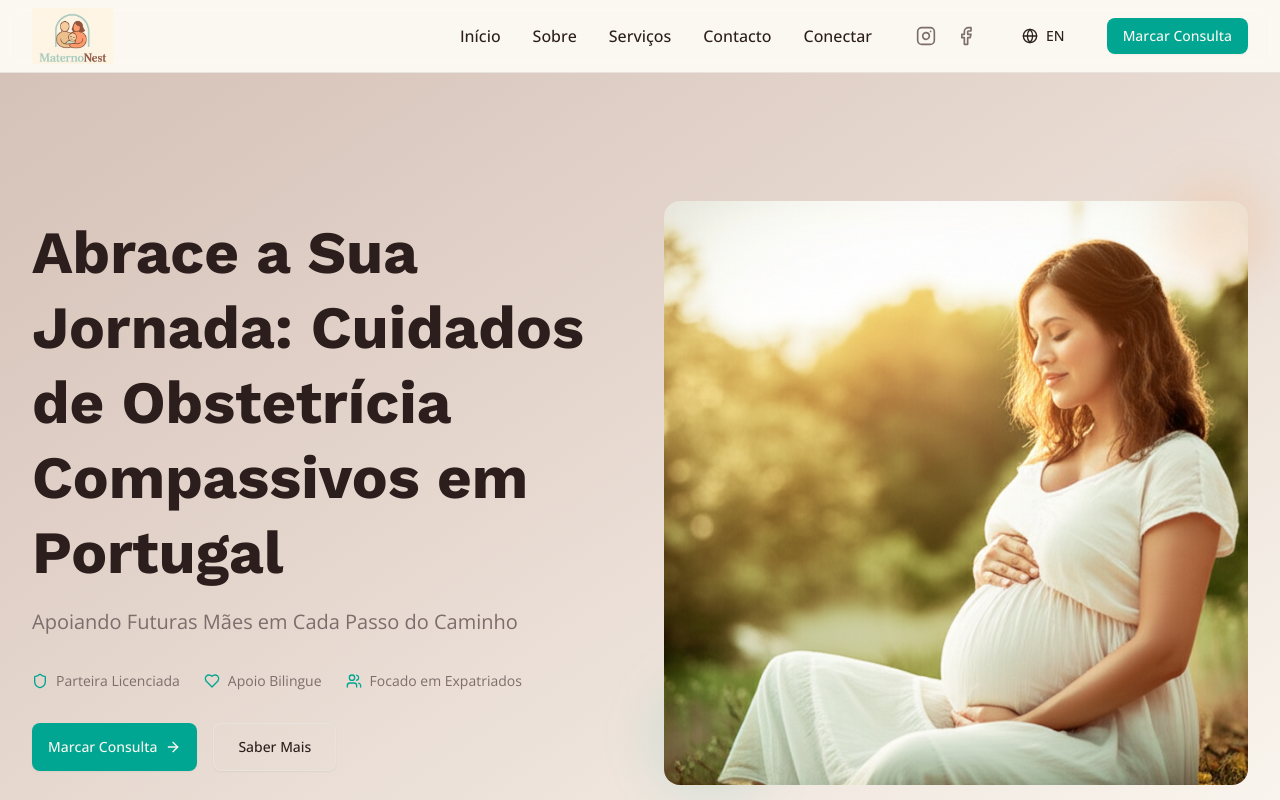
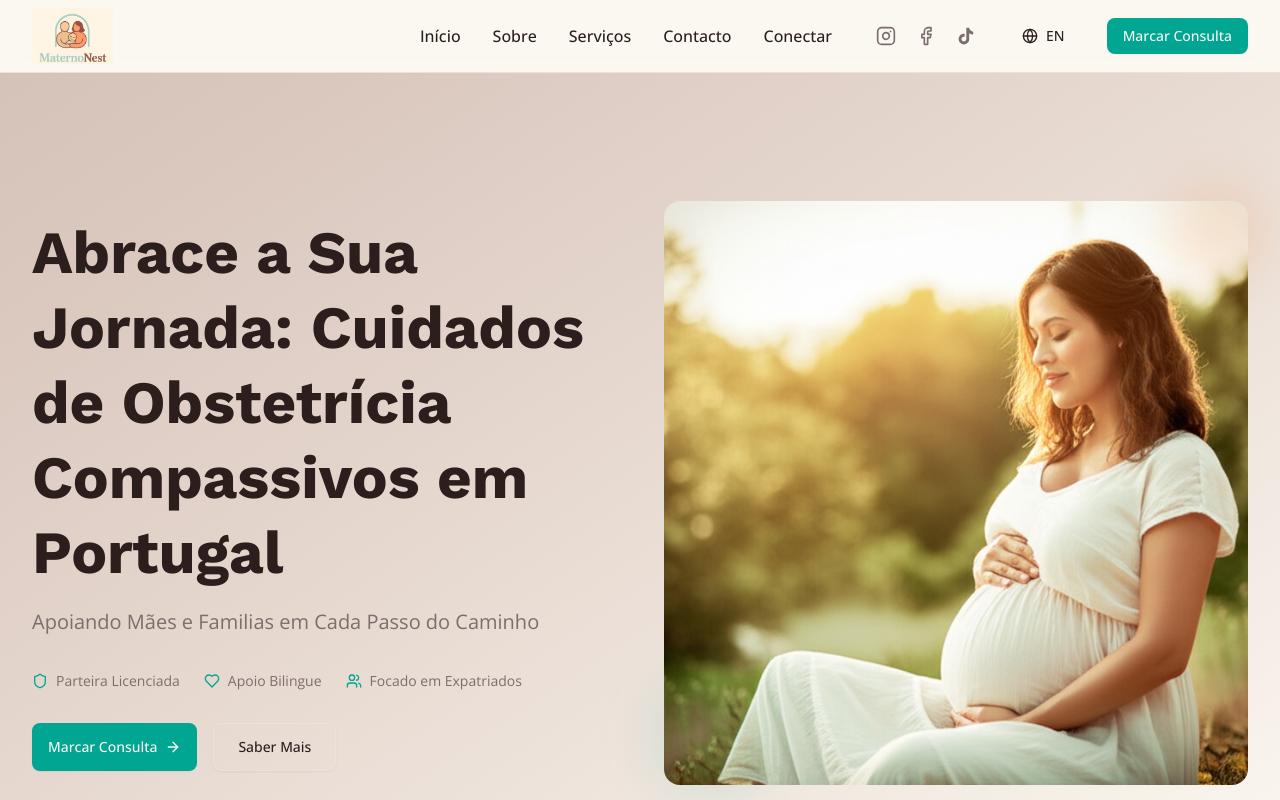
Before and after one commit to filipedanielsilva-pixel/MaternoNest, a Next.js app: page / in a window 1280 px wide. Shown: the top 800 px of the page. Built offline with nearby package versions, Linux system fonts and the light colour scheme.

Commit message:
fix: update translations and add TikTok to navigation menu
Correct Portuguese and English texts and add TikTok icon to megamenu.

#VERCEL_SKIP

Co-authored-by: null <226555066+filipedanielsilva-pixel@users.noreply.github.com>

```diff
--- a/components/navigation.tsx
+++ b/components/navigation.tsx
@@ -8,6 +8,14 @@ import { LanguageToggle } from "@/components/language-toggle"
 import { useLocale } from "@/hooks/use-locale"
 import { translations } from "@/lib/i18n"
 import { Menu, X, Instagram, Facebook } from "lucide-react"
+
+function TikTokIcon({ className }: { className?: string }) {
+  return (
+    <svg viewBox="0 0 24 24" fill="currentColor" className={className} xmlns="http://www.w3.org/2000/svg">
+      <path d="M19.59 6.69a4.83 4.83 0 0 1-3.77-4.25V2h-3.45v13.67a2.89 2.89 0 0 1-5.2 1.74 2.89 2.89 0 0 1 2.31-4.64 2.93 2.93 0 0 1 .88.13V9.4a6.84 6.84 0 0 0-1-.05A6.33 6.33 0 0 0 5 20.1a6.34 6.34 0 0 0 10.86-4.43v-7a8.16 8.16 0 0 0 4.77 1.52v-3.4a4.85 4.85 0 0 1-1-.1z" />
+    </svg>
+  )
+}
 
 export function Navigation() {
   const [isOpen, setIsOpen] = useState(false)
@@ -49,7 +57,7 @@ export function Navigation() {
 
             <div className="flex items-center gap-3 ml-2">
               <a
-                href="https://instagram.com/maternonest"
+                href="https://www.instagram.com/stories/thematernonest/"
                 target="_blank"
                 rel="noopener noreferrer"
                 className="text-muted-foreground hover:text-primary transition-colors p-1"
@@ -58,13 +66,22 @@ export function Navigation() {
                 <Instagram className="h-5 w-5" />
               </a>
               <a
-                href="https://facebook.com/maternonest"
+                href="https://www.facebook.com/profile.php?id=61575833467440"
                 target="_blank"
                 rel="noopener noreferrer"
                 className="text-muted-foreground hover:text-primary transition-colors p-1"
                 aria-label="Follow us on Facebook"
               >
                 <Facebook className="h-5 w-5" />
+              </a>
+              <a
+                href="https://www.tiktok.com/@thematernonest"
+                target="_blank"
+                rel="noopener noreferrer"
+                className="text-muted-foreground hover:text-primary transition-colors p-1"
+                aria-label="Follow us on TikTok"
+              >
+                <TikTokIcon className="h-5 w-5" />
               </a>
             </div>
 
@@ -131,7 +148,7 @@ export function Navigation() {
 
               <div className="flex items-center gap-6 py-4 px-2">
                 <a
-                  href="https://instagram.com/maternonest"
+                  href="https://www.instagram.com/stories/thematernonest/"
                   target="_blank"
                   rel="noopener noreferrer"
                   className="text-muted-foreground hover:text-primary transition-colors p-2 min-h-[44px] min-w-[44px] flex items-center justify-center"
@@ -140,13 +157,22 @@ export function Navigation() {
                   <Instagram className="h-6 w-6" />
                 </a>
                 <a
-                  href="https://facebook.com/maternonest"
+                  href="https://www.facebook.com/profile.php?id=61575833467440"
                   target="_blank"
                   rel="noopener noreferrer"
                   className="text-muted-foreground hover:text-primary transition-colors p-2 min-h-[44px] min-w-[44px] flex items-center justify-center"
                   aria-label="Follow us on Facebook"
                 >
                   <Facebook className="h-6 w-6" />
+                </a>
+                <a
+                  href="https://www.tiktok.com/@thematernonest"
+                  target="_blank"
+                  rel="noopener noreferrer"
+                  className="text-muted-foreground hover:text-primary transition-colors p-2 min-h-[44px] min-w-[44px] flex items-center justify-center"
+                  aria-label="Follow us on TikTok"
+                >
+                  <TikTokIcon className="h-6 w-6" />
                 </a>
               </div>
 
--- a/lib/i18n.ts
+++ b/lib/i18n.ts
@@ -15,7 +15,7 @@ export const translations = {
     },
     hero: {
       title: "Embrace Your Journey: Compassionate Midwifery Care in Portugal",
-      subtitle: "Supporting Expectant Mothers Every Step of the Way",
+      subtitle: "Supporting Mothers and Families Every Step of the Way",
       cta: "Book Consultation",
     },
     trustIndicators: {
@@ -268,7 +268,7 @@ export const translations = {
     },
     hero: {
       title: "Abrace a Sua Jornada: Cuidados de Obstetrícia Compassivos em Portugal",
-      subtitle: "Apoiando Futuras Mães em Cada Passo do Caminho",
+      subtitle: "Apoiando Mães e Familias em Cada Passo do Caminho",
       cta: "Marcar Consulta",
     },
     trustIndicators: {
```
